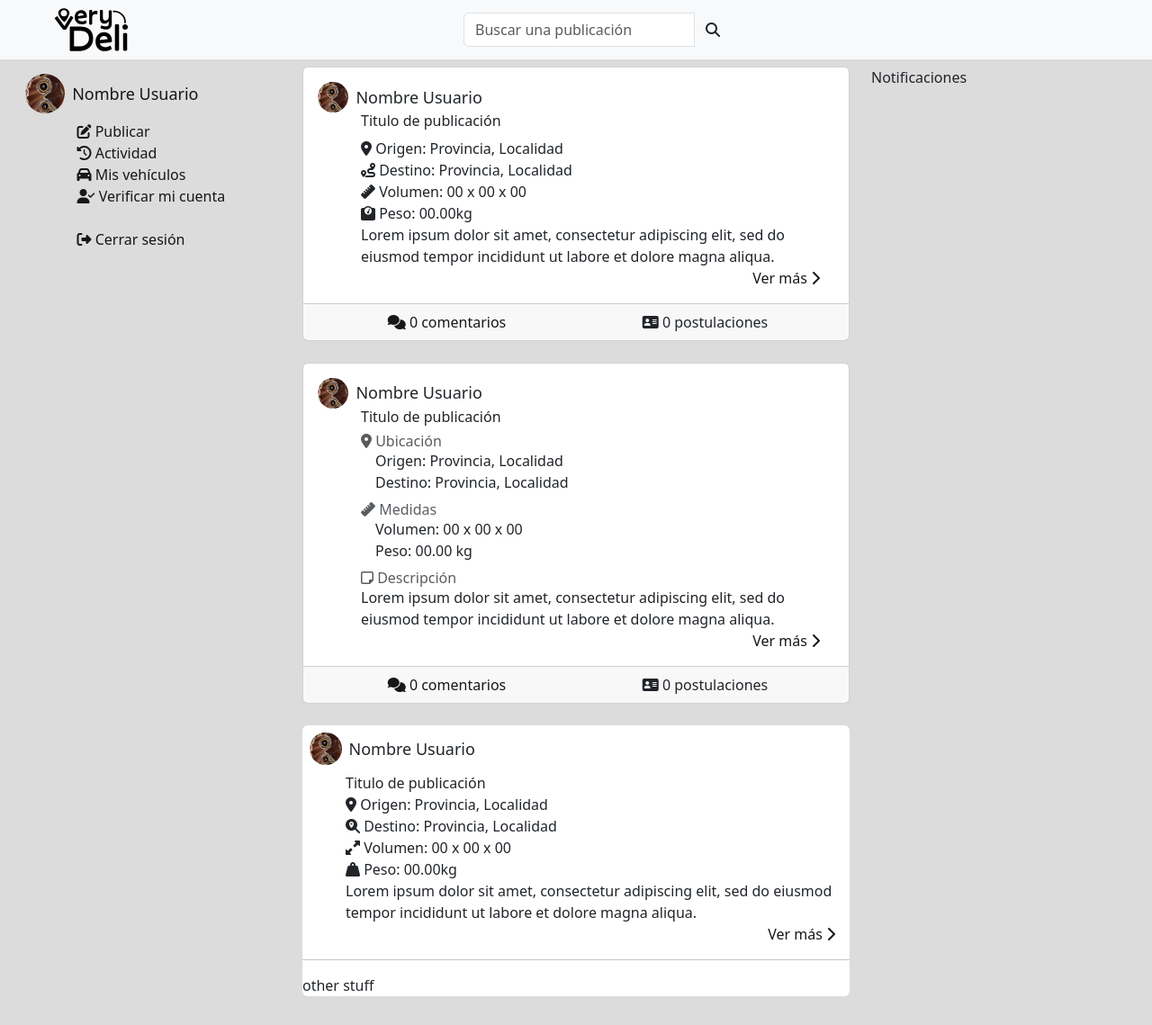
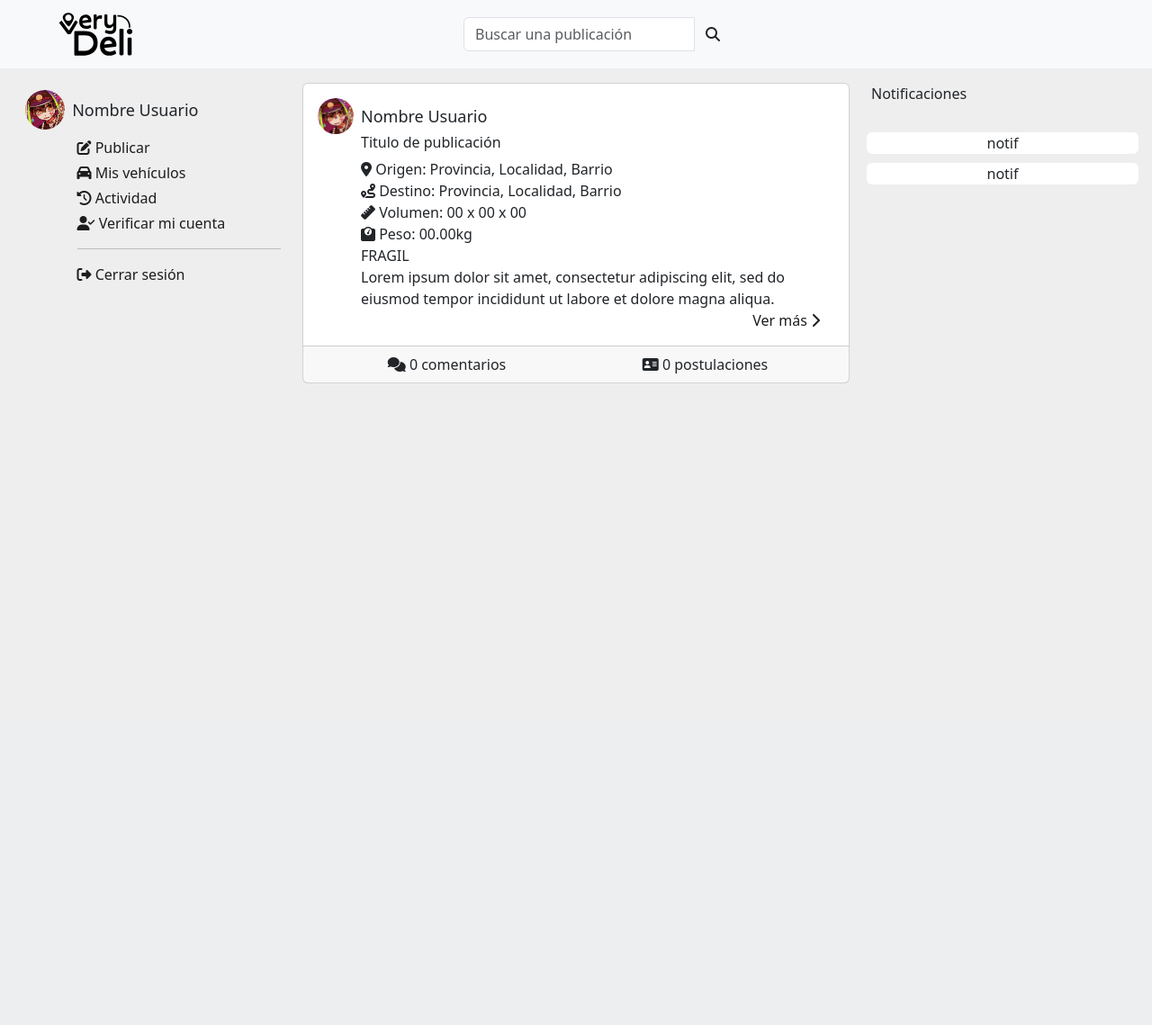
Before and after one commit to FacundoAvila5/VeryDeli, a PHP site: page /PaginaPrincipal.php in a window 1280 px wide. Shown: the whole page at 90% size. After the commit the page ends 426 px from the top, so only its background shows below. Run offline with PHP 8.4, Linux system fonts and the light colour scheme; some libraries are stand-ins or nearby versions.

Commit message:
modificacion pagina principal

```diff
--- a/PaginaPrincipal.php
+++ b/PaginaPrincipal.php
@@ -17,17 +17,17 @@
         <div class="container-fluid d-flex justify-content-between">
             <!-- logo -->
             <div class="col-2 ms-5">
-                <a class="navbar-brand" href="PaginaPrincipal.php">
-                    <img id="logo" src="img/logo-negro.svg" alt="Very Deli: Inicio">
+                <a class="navbar-brand" href="index.html">
+                    <img id="logo" src="logos/logo-negro.svg">
                 </a>
             </div>
             <!-- searchbar -->
             <div class=" d-flex search-box">
                 <div class="form-container input-group search-bar">
                     <!-- <form class="d-flex" role="search"> -->
-                    <input class="form-control " type="search" placeholder="Buscar una publicación" aria-label="Search">
+                    <input class="form-control" type="search" placeholder="Buscar una publicación" aria-label="Search">
                     <button class="btn btn-search" type="submit">
-                        <i class="fa-solid fa-magnifying-glass"></i>
+                        <i class="lupa fa-solid fa-magnifying-glass"></i>
                     </button>
                     <!-- </form> -->
                 </div>
@@ -40,45 +40,44 @@
         </div>
     </nav>
     <!-- CONTENIDO -->
-    <div class="container-fluid">
-      <div class="row p-2">
+    <div class="contenedor container-fluid">
+      <div class="row p-2 pt-3">
 
-        <!-- user -->
+        <!-- columna: user -->
         <div class="col-lg-3 d-none d-lg-block">
             <!-- info -->
-             <a href="perfildeusuario.php" class="link">
-                <div class="user d-flex justify-content-start p-2">
-                    <img class="userImg rounded-circle me-2" src="img/ala.jpg" alt="">
-                    Nombre Usuario
-                </div>
-             </a>
-            <!-- botones -->
-            <div class="userBtn d-flex justify-content-end ms-5">
+            <div class="user d-flex justify-content-start p-2">
+                <img class="userImg rounded-circle me-2" src="img/1.jpg">
+                Nombre Usuario
+            </div>
+            <!-- botones justify-content-end-->
+            <div class="userBtn d-flex ms-5">
                 <!-- publicar -->
-                <div class="row">
+                <div class="row mb-1">
                     <div class="col">
                         <a href="#" class="link"><i class="fa-solid fa-pen-to-square"></i> Publicar</a>
+                        <!-- <button class="btn btn-small btn-publi"><i class="fa-solid fa-pen-to-square"></i> Publicar</button> -->
+                    </div>
+                </div>
+                <!-- vehiculos -->
+                <div class="row mb-1">
+                    <div class="col">
+                        <a href="#" class="link"><i class="fa-solid fa-car"></i> Mis vehículos</a>
                     </div>
                 </div>
                 <!-- actividad -->
-                <div class="row">
+                <div class="row mb-1">
                     <div class="col">
                         <a href="#" class="link"><i class="fa-solid fa-clock-rotate-left"></i> Actividad</a>
-                    </div>
-                </div>
-                <!-- vehiculos -->
-                <div class="row">
-                    <div class="col">
-                        <a href="perfildeusuario.php#misVehiculos" class="link"><i class="fa-solid fa-car"></i> Mis vehículos</a>
                     </div>
                 </div>
                 <!-- verif -->
                 <div class="row">
                     <div class="col">
-                        <a href="perfildeusuario.php#verificarCuenta" class="link"><i class="fa-solid fa-user-check"></i> Verificar mi cuenta</a>
+                        <a href="#" class="link"><i class="fa-solid fa-user-check"></i> Verificar mi cuenta</a>
                     </div>
                 </div>
-                <br>
+                <hr>
                 <!-- cerrar sesion -->
                 <div class="row">
                     <div class="col">
@@ -89,23 +88,24 @@
 
         </div>
 
-        <!-- publicaciones -->
+        <!-- columna: publicaciones -->
         <div class="publicaciones col-lg-6 col-md-">
             <!-- post -->
             <div class="post card">
                 <div class="card-body">
                   <div class="user d-flex justify-content-start">
-                      <img class="userImgPost rounded-circle me-2" src="img/ala.jpg" alt="">
+                      <img class="postUserImg rounded-circle me-2" src="img/1.jpg">
                       Nombre Usuario
                   </div>
 
                   <div class="postDetails ms-5">
                       <h6 class="card-title">Titulo de publicación</h6>
                       <div class="card-text">
-                          <i class="fa-solid fa-location-dot"></i> Origen: Provincia, Localidad <br>
-                          <i class="fa-solid fa-route"></i> Destino: Provincia, Localidad <br>
-                          <i class="fa-solid fa-ruler"></i> Volumen: 00 x 00 x 00 <br>
-                          <i class="fa-solid fa-weight-scale"></i> Peso: 00.00kg <br>
+                          <i class="i fa-solid fa-location-dot"></i> Origen: Provincia, Localidad, Barrio <br>
+                          <i class="i fa-solid fa-route"></i> Destino: Provincia, Localidad, Barrio <br>
+                          <i class="i fa-solid fa-ruler"></i> Volumen: 00 x 00 x 00 <br>
+                          <i class="i fa-solid fa-weight-scale"></i> Peso: 00.00kg <br>
+                          FRAGIL <br>
 
                           Lorem ipsum dolor sit amet, consectetur adipiscing elit, sed do eiusmod tempor
                           incididunt ut labore et dolore magna aliqua.
@@ -119,111 +119,31 @@
                 </div>
 
                 <div class="card-footer d-flex">
-                    <div class="text-center" style="width: 50%;">
-                        <a href="#" class="link">
+                    <div class="postBottom text-center txt">
                             <i class="fa-solid fa-comments"></i> 0 comentarios
-                        </a>
                     </div>
-                    <div class="text-center" style="width: 50%;">
+                    <div class="postBottom text-center txt">
                         <i class="fa-solid fa-address-card"></i> 0 postulaciones
                     </div>
                 </div>
-
             </div>
 
-            <!-- post -->
-            <div class="post card">
-              <div class="card-body" style="transform: rotate(0);">
-                  <div class="user d-flex justify-content-start">
-                      <img class="userImgPost rounded-circle me-2" src="img/ala.jpg" alt="">
-                      Nombre Usuario
-                  </div>
-                  <div class="postDetails ms-5">
-                      <h6 class="card-title">Titulo de publicación</h6>
+        </div>
 
-                      <h6 class="card-subtitle text-body-secondary mt-2">
-                          <i class="fa-solid fa-location-dot"></i> Ubicación
-                      </h6>
-                      <div class="postText">
-                          Origen: Provincia, Localidad <br>
-                          Destino: Provincia, Localidad <br>
-                      </div>
-                      <h6 class="card-subtitle text-body-secondary">
-                          <i class="fa-solid fa-ruler"></i> Medidas
-                      </h6>
-                      <div class="postText">
-                          Volumen: 00 x 00 x 00 <br>
-                          Peso: 00.00 kg<br>
-                      </div>
-                      <h6 class="card-subtitle text-body-secondary">
-                          <i class="fa-regular fa-note-sticky"></i> Descripción
-                      </h6>
-                      Lorem ipsum dolor sit amet, consectetur adipiscing elit, sed do eiusmod tempor incididunt ut
-                      labore et dolore magna aliqua.
-                  </div>
-                  <div class="d-flex justify-content-end align-items-center me-3">
-                      <a href="https://argentina.gridohelado.com/" class="link stretched-link">
-                          Ver más <i class="fa-solid fa-chevron-right"></i></a>
-                  </div>
-              </div>
+        <!-- columna: notificaciones -->
+        <div class="col-lg-3 col-md-3 col-3 d-none d-lg-block">
+            <p class="txt">Notificaciones</p>
 
-              <div class="card-footer d-flex">
-                  <div class="text-center" style="width: 50%;">
-                      <a href="https://www.pedidosya.com.ar/" class="link">
-                          <i class="fa-solid fa-comments"></i> 0 comentarios
-                      </a>
-                  </div>
-                  <div class="text-center" style="width: 50%;">
-                      <i class="fa-solid fa-address-card"></i> 0 postulaciones
-                  </div>
-              </div>
-
-          </div>
-
-            <!-- post -->
-            <div class="post bg-white rounded">
-                <div class="postInfo">
-                    <div class="user d-flex justify-content-start p-2">
-                        <img class="userImgPost rounded-circle me-2" src="img/ala.jpg" alt="">
-                        Nombre Usuario
+            <div class="row">
+                <div class="notificaciones col rounded" style="padding: 5px;">
+                    <div class="notif bg-white rounded text-center">
+                        notif
                     </div>
-                    <span class="txt ms-5">Titulo de publicación</span>
-                    <div class="postDetails ms-5">
-                        <span>
-                            <i class="fa-solid fa-location-dot"></i>
-                            Origen: Provincia, Localidad
-                        </span>
-                        <br>
-                        <span>
-                            <i class="fa-solid fa-magnifying-glass-location"></i>
-                            <!-- <i class="fa-solid fa-location-pin"></i> -->
-                            Destino: Provincia, Localidad</span>
-                        <br>
-                        <span>
-                            <i class="fa-solid fa-up-right-and-down-left-from-center"></i>
-                            Volumen: 00 x 00 x 00
-                        </span>
-                        <br>
-                        <span>
-                            <i class="fa-solid fa-weight-hanging"></i>
-                            Peso: 00.00kg
-                        </span>
-                        <br>
-                        Lorem ipsum dolor sit amet, consectetur adipiscing elit, sed do eiusmod tempor incididunt ut
-                        labore et dolore magna aliqua.
+                    <div class="notif bg-white rounded text-center">
+                        notif
                     </div>
-                    <div class="d-flex justify-content-end align-items-center me-3">
-                        <a href="" class="link">Ver más <i class="fa-solid fa-chevron-right"></i></a>
-                    </div>
-                    <hr>
-                    other stuff
                 </div>
             </div>
-        </div>
-
-        <!-- notif -->
-        <div class="col-lg-3 col-md-3 col-3 d-none d-lg-block">
-            <p class="txt">Notificaciones</p>
         </div>
 
       </div>
@@ -231,27 +151,27 @@
     </div>
 
     <!-- BOTTOM NAV -->
-    <div class="bottomNavbar container-fluid bg-body-tertiary d-block d-lg-none">
-      <div class="navIcons d-flex">
+    <div class="bNav container-fluid bg-body-tertiary d-block d-lg-none">
+      <div class="bNavIcons d-flex">
         <!-- home -->
-        <div class="opcionMenu">
-          <i class="fa-solid fa-house"></i>
+        <div class="opcionbNav">
+            <a href="" class="link"><i class="fa-solid fa-house"></i></a>
         </div>
         <!-- busqueda -->
-        <div class="opcionMenu">
-          <i class="fa-solid fa-magnifying-glass"></i>
+        <div class="opcionbNav">
+            <a href="" class="link"><i class="fa-solid fa-magnifying-glass"></i></a>
         </div>
         <!-- postear -->
-        <div class="opcionMenu">
-          <i class="fa-solid fa-square-plus"></i>
+        <div class="opcionbNav">
+            <a href="" class="link"><i class="fa-regular fa-square-plus"></i></a>
         </div>
-        <!-- idk -->
-        <div class="opcionMenu">
-          <i class="fa-solid fa-face-smile"></i>
+        <!-- notifs -->
+        <div class="opcionbNav">
+            <a href="" class="link"><i class="fa-regular fa-bell"></i></a>
         </div>
         <!-- perfil -->
-        <div class="opcionMenu">
-          <i class="fa-solid fa-user"></i>
+        <div class="opcionbNav">
+            <a href="https://github.com/candazed" class="link"><i class="fa-regular fa-user"></i></a>
         </div>
       </div>
     </div>
--- a/styles.css
+++ b/styles.css
@@ -1,23 +1,23 @@
 body{
-    background-color: gainsboro !important;
+    background-color: rgb(238, 238, 238) !important;
 }
 #logo{
     height: 50px;
     width: auto;
+    margin: 5px;
 }
 
 /* TEXTO */
-.link, .user{
+.link, .user, .txt, .denunciar{
     font-weight: 500;
 }
 .link{
     text-decoration: none;
-    color: rgb(23, 23, 23);
+    color: rgb(29, 29, 29);
 }
 
 /* BUSQUEDA */
-.search-box{ width: fit-content;}
-.search-bar{ flex-direction: row;}
+.search-bar{ flex-direction: row; }
 
 /* USER MENU */
 .userBtn{
@@ -29,15 +29,16 @@ body{
     align-items: center;
     font-size: large;
     text-align: right !important;
-    /* font-weight: 500; */
 }
 .userImg{
     width: 16%;
     height: 16%;
 }
 
-
 /* PUBLICACIONES */
+.card-content{
+    margin: 1rem;
+}
 .post{
     margin-bottom: 1.5rem;
 }
@@ -45,30 +46,52 @@ body{
     margin-left: 1rem;
     padding-bottom: 0.8rem;
 }
-.userImgPost{
-    width: 6%;
-    height: 6%;
+.postUserImg{
+    width: 2.5rem;
+    height: 2.5rem
 }
-.denunciar{
-    font-size: small;
-    text-decoration: none;
-    color: rgb(140, 24, 24);
+.postBottom{
+    width: 50%;
 }
 
-/* NAVBAR */
-.bottomNavbar{
-    position: fixed;
+/* UNA PUBLICACION */
+.btnVolver{
+    width: 40px;
+    height: 40px;
+}
+.redLink{
+    text-decoration: none;
+    color: rgb(194, 22, 22) !important;
+}
+
+/* COMENTARIOS */
+.comment{
+    border-radius: 14px;
+}
+.cInput{
+    border-color: transparent !important;
+}
+
+/* NOTIFICACIONES */
+.notif{
+    margin: 10px 2px;
+}
+
+/* BOTTOM MENU - NAV */
+.bNav{
+    position: fixed !important;
     bottom: 0;
     width: 100%;
     height: 4rem;
+    z-index: 2;
 }
-.navIcons{
+.bNavIcons{
     width: 100%;
     height: 100%;
     display: flex !important;
     flex-direction: row;
 }
-.opcionMenu{
+.opcionbNav{
     width: 20%;
     height: auto;
     display: flex;
```
Also changed, not shown: img/1.jpg (added), img/2.jpg (added), img/logo-negro.svg (deleted).
